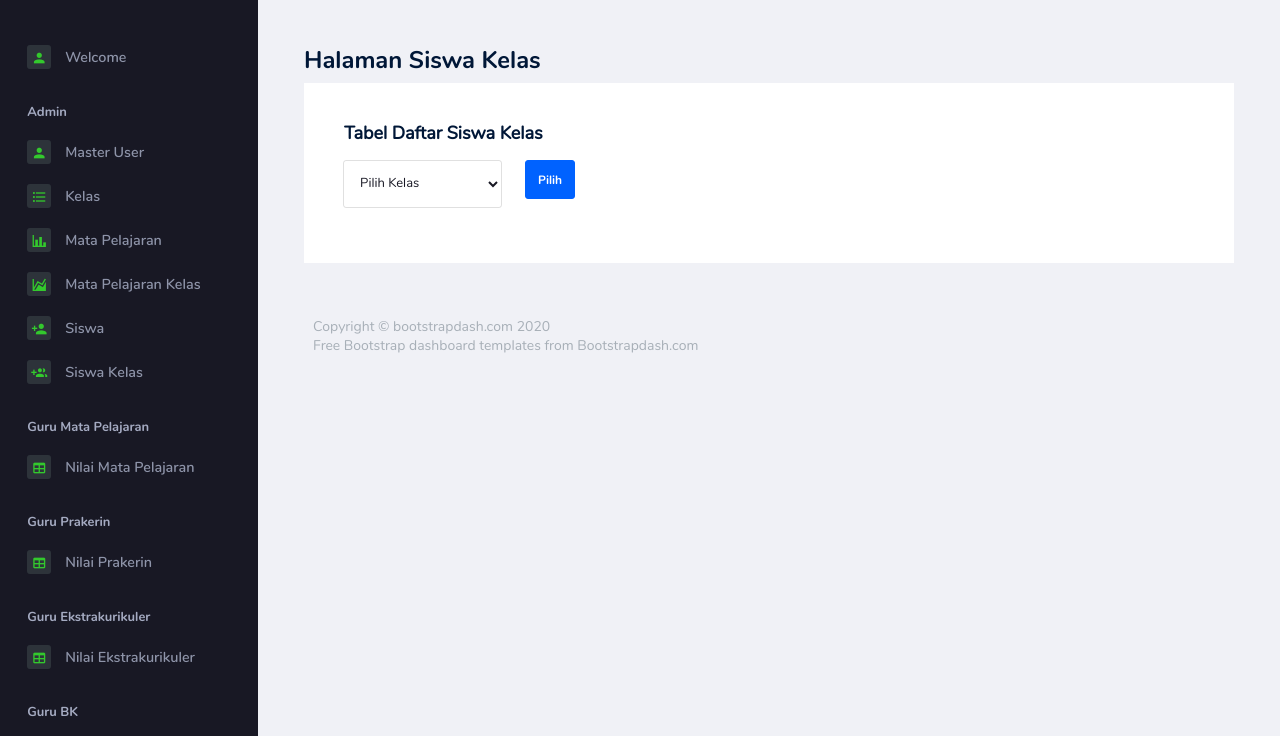
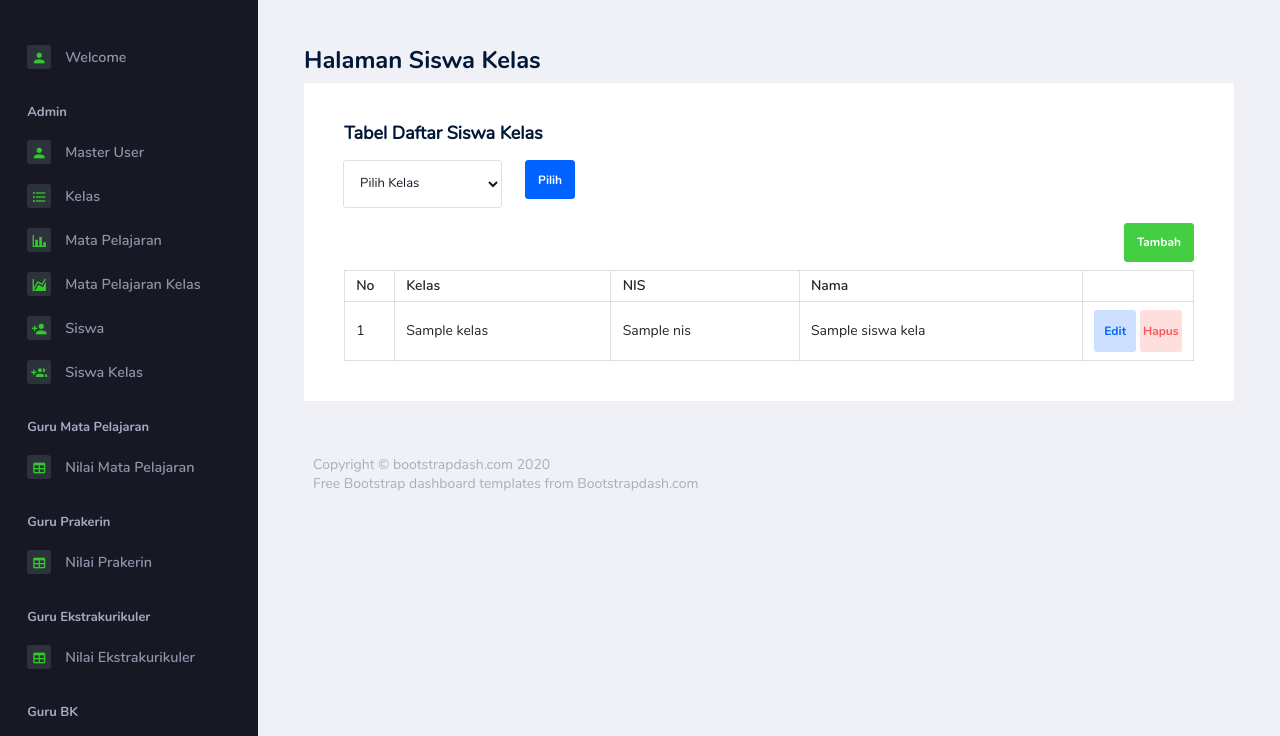
Before and after one commit to andikawiranata47/si-rapor-sekolah, a CodeIgniter 4 app: the page made by app/Views/pages/siswa_kelas.php in a window 1280 px wide. Shown: the part 64-800 px from the top of the page. Run offline with PHP 8.4 and a stand-in for CodeIgniter, Linux system fonts and the light colour scheme; the template is opened without the code that fills it: most values are stand-ins (such as "Sample title", 1, 10 or a date in 2020); data that the repository does not hold is empty; some libraries are stand-ins or nearby versions.

Commit message:
siswa kelas fix

```diff
--- a/app/Views/pages/siswa_kelas.php
+++ b/app/Views/pages/siswa_kelas.php
@@ -25,16 +25,14 @@
               <button type="submit" class="btn btn-primary mb-2">Pilih</button>
             </form>
 
-            <?php if ($id == null) {
-            } else {
-            ?>
+            <?php if ($id != null) { ?>
               <div class="float-right">
                 <?php if (session()->getFlashdata('pesan')) : ?>
                   <p class="card-description mr-3 text-success d-inline">
                     <?= session()->getFlashdata('pesan'); ?>
                   </p>
                 <?php endif; ?>
-                <button type="button" class="btn btn-success mb-2" data-toggle="modal" data-target="#addModal">Tambah</button>
+                <button type="button" class="btn btn-success mb-2 btn-add" data-toggle="modal" data-target="#addModal" data-id_kelas="<?= $id; ?>">Tambah</button>
               </div>
 
               <table class="table table-bordered">
@@ -55,8 +53,8 @@
                       <td> <?= $s->NIS; ?> </td>
                       <td> <?= $s->Nama; ?> </td>
                       <td class="text-center">
-                        <button type="button" class="btn btn-inverse-primary btn-icon btn-edit" data-toggle="modal" data-target="#editModal" data-id_siswa="<?= $s->Id_Siswa; ?>">Edit</button>
-                        <button type="button" class="btn btn-inverse-danger btn-icon btn-delete" data-toggle="modal" data-target="#hapusModal" data-id_siswa="<?= $s->Id_Siswa; ?>">Hapus</button>
+                        <button type="button" class="btn btn-inverse-primary btn-icon btn-edit" data-toggle="modal" data-target="#editModal" data-id_siswa="<?= $s->Id_Siswa; ?>" data-id_kelas="<?= $s->Id_Kelas; ?>">Edit</button>
+                        <button type="button" class="btn btn-inverse-danger btn-icon btn-delete" data-toggle="modal" data-target="#hapusModal" data-id_siswa="<?= $s->Id_Siswa; ?>" data-id_kelas="<?= $s->Id_Kelas; ?>">Hapus</button>
                       </td>
                     </tr>
                   <?php endforeach; ?>
@@ -78,13 +76,26 @@
               <h5 class="modal-title" id="exampleModalLabel" style="color: #001737 !important;">Tambah Siswa</h5>
             </div>
             <div class="modal-body">
-
+              <select name="kelas" class="form-control kelas" hidden>
+                <option value="">Pilih Kelas</option>
+                <?php foreach ($kelas as $k) : ?>
+                  <option value="<?= $k->Id_Kelas; ?>"><?= $k->Kelas; ?></option>
+                <?php endforeach; ?>
+              </select>
               <div class="form-group">
-                <label>Siswa</label>
-                <select name="id_siswa" class="form-control" required>
+                <label>Siswa</label><br>
+                <label>* Kelas siswa saat ini -- Nama -- NIS</label><br>
+                <label>* Nama -- NIS</label>
+                <select name="siswa" class="form-control" required>
                   <option value="">Pilih Siswa</option>
-                  <?php foreach ($siswa as $s) : ?>
-                    <option value="<?= $s->Id_Siswa; ?>"><?= $s->Nama; ?></option>
+                  <?php foreach ($siswaKelas1 as $s) : ?>
+                    <option value="<?= $s->Id_Siswa; ?>">
+                      <?php if ($s->Kelas != null) { ?>
+                        <?= $s->Kelas; ?>&nbsp;&nbsp;&nbsp;-- <?= $s->Nama; ?> -- <?= $s->NIS; ?>
+                      <?php } else { ?>
+                        <?= $s->Nama; ?> -- <?= $s->NIS; ?>
+                      <?php }; ?>
+                    </option>
                   <?php endforeach; ?>
                 </select>
               </div>
@@ -113,13 +124,38 @@
             <div class="modal-body">
 
               <div class="form-group">
-                <label>NIS</label>
-                <input type="text" class="form-control nis" name="nis" placeholder="" required>
+                <label>Kelas</label>
+                <select name="kelas" class="form-control kelas" required>
+                  <option value="">Pilih Kelas</option>
+                  <?php foreach ($kelas as $k) : ?>
+                    <option value="<?= $k->Id_Kelas; ?>"><?= $k->Kelas; ?></option>
+                  <?php endforeach; ?>
+                </select>
+              </div>
+
+              <div class="form-group">
+                <!-- <label>Kelas lama</label> -->
+                <select name="kelas_lama" class="form-control kelas_lama" hidden>
+                  <option value="">Pilih Kelas</option>
+                  <?php foreach ($kelas as $k) : ?>
+                    <option value="<?= $k->Id_Kelas; ?>"><?= $k->Kelas; ?></option>
+                  <?php endforeach; ?>
+                </select>
+              </div>
+
+              <div class="form-group">
+                <!-- <label>Siswa</label> -->
+                <select name="siswa" class="form-control siswa" hidden>
+                  <option value="">Pilih Siswa</option>
+                  <?php foreach ($siswa as $s) : ?>
+                    <option value="<?= $s->Id_Siswa; ?>"><?= $s->Nama; ?></option>
+                  <?php endforeach; ?>
+                </select>
               </div>
 
             </div>
             <div class="modal-footer">
-              <input type="hidden" name="id_siswa" class="id_siswa1">
+              <!-- <input type="hidden" name="id_siswa" class="id_siswa1"> -->
               <button type="submit" class="btn btn-success">Simpan</button>
               <button type="button" class="btn btn-secondary" data-dismiss="modal">Batal</button>
             </div>
@@ -153,14 +189,29 @@
       $(document).ready(function() {
 
         // get Edit Product
+        $('.btn-add').on('click', function() {
+          // get data from button edit
+          const kelas = $(this).data('id_kelas');
+          // Set data to Form Edit
+          $('.kelas').val(kelas);
+          // Call Modal Edit
+          $('#addModal').modal('show');
+        });
+      });
+
+      $(document).ready(function() {
+
+        // get Edit Product
         $('.btn-edit').on('click', function() {
           // get data from button edit
-          const kelas = $(this).data('kelas');
-          const nis = $(this).data('nis');
+          const siswa = $(this).data('id_siswa');
+          const kelas = $(this).data('id_kelas');
+          const kelas_lama = $(this).data('id_kelas');
           // const nama = $(this).data('nama');
           // Set data to Form Edit
-          $('.kelas').val(kelas).trigger('change');
-          $('.nis1').val(nis).trigger('change');
+          $('.siswa').val(siswa);
+          $('.kelas').val(kelas);
+          $('.kelas_lama').val(kelas_lama);
           // $('.nama').val(nama).trigger('change');
           // Call Modal Edit
           $('#editModal').modal('show');
@@ -169,9 +220,11 @@
         // get Delete Product
         $('.btn-delete').on('click', function() {
           // get data from button edit
-          const nis = $(this).data('nis');
+          const siswa = $(this).data('id_siswa');
+          const kelas = $(this).data('id_kelas');
           // Set data to Form Edit
-          $('.nis2').val(nis);
+          $('.siswa').val(siswa);
+          $('.kelas').val(kelas);
           // Call Modal Edit
           $('#deleteModal').modal('show');
         });
@@ -179,4 +232,19 @@
       });
     </script>
 
+    <script>
+      $('#pilih_kelas').on('change', function() {
+        // Save value in localstorage
+        localStorage.setItem("pilih_kelas", $(this).val());
+      });
+      $(document).ready(function() {
+        if ($('#pilih_kelas').length) {
+          $('#pilih_kelas').val(localStorage.getItem("pilih_kelas"));
+        }
+      });
+      if (!window.location.href.includes("/get")) {
+        localStorage.removeItem("pilih_kelas");
+      }
+    </script>
+
     <?= $this->endSection() ?>
```
Also changed, not shown: app/Controllers/SiswaKelas.php (+17 -5 lines).
